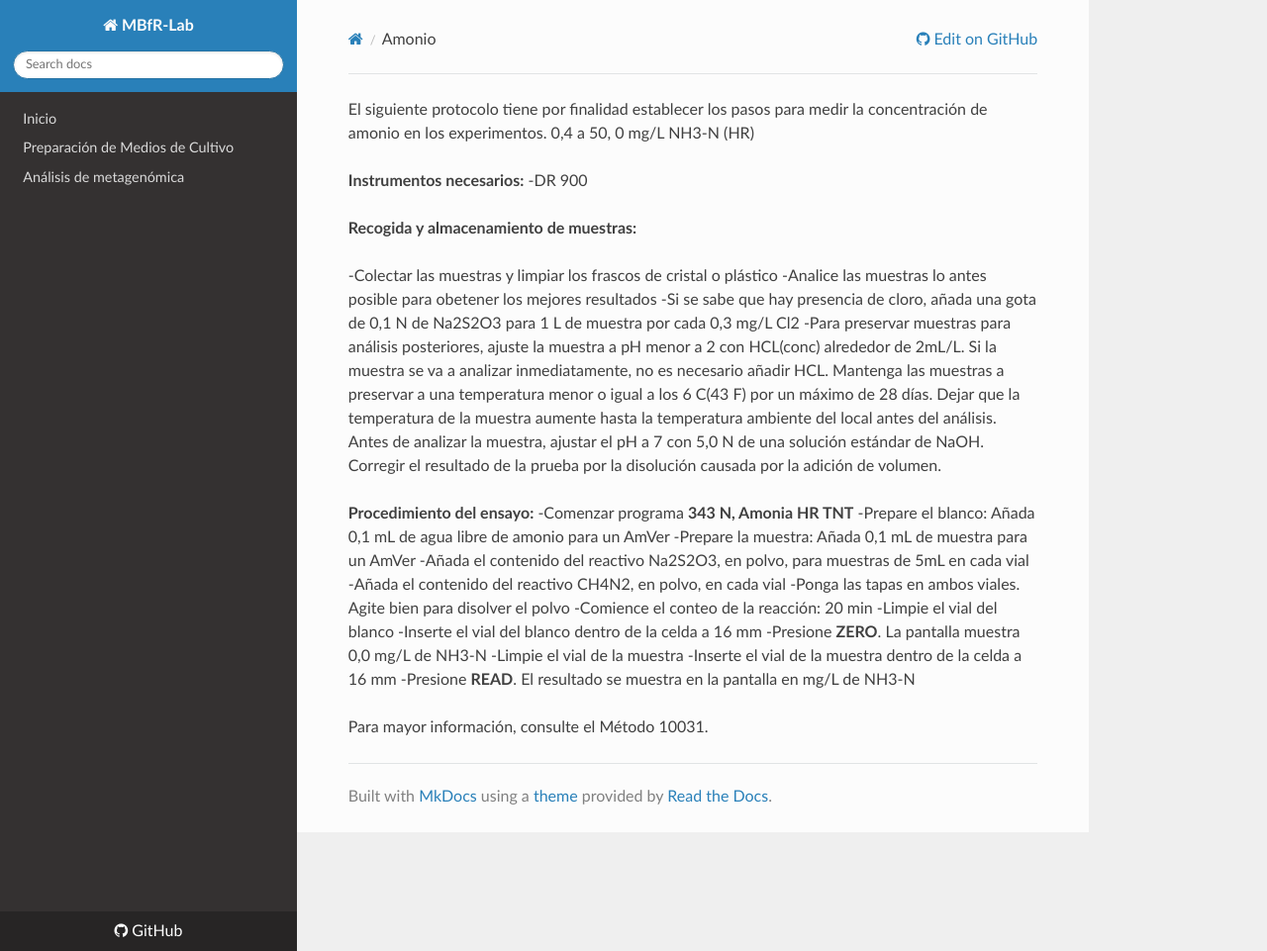
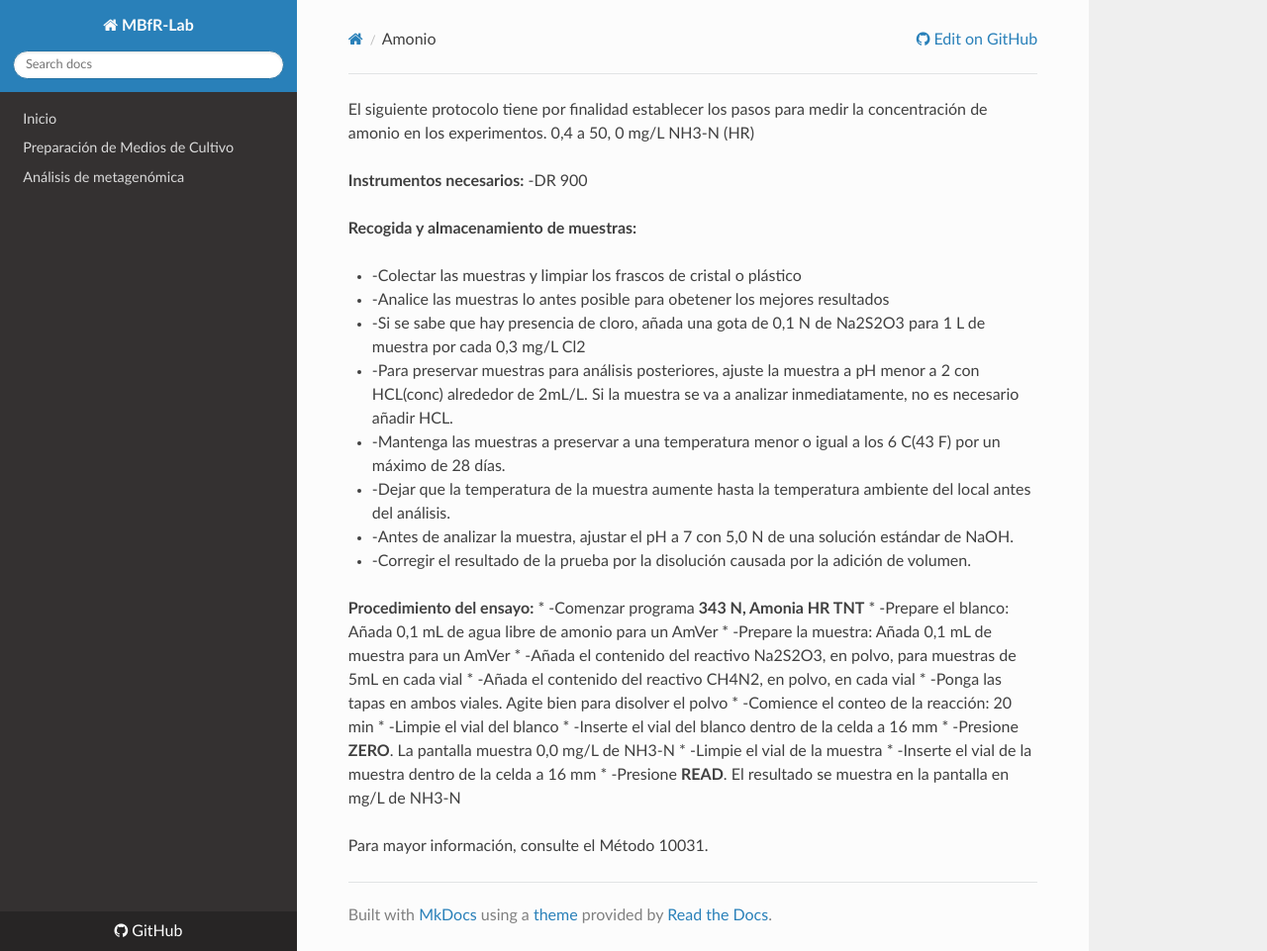
Before and after one commit to Eulogy320/MBfR-Lab, an MkDocs documentation site: the page built from docs/amonio.md, in a window 1280 px wide and 961 px high. Shown: the whole window at 99% size. Built offline with MkDocs 1.6.1, drawn with Linux system fonts in a browser that asks for light colours; nearby versions of some CDN libraries.

```diff
--- a/docs/amonio.md
+++ b/docs/amonio.md
@@ -6,28 +6,28 @@ El siguiente protocolo tiene por finalidad establecer los pasos para medir la co
 
  **Recogida y almacenamiento de muestras:**
 
- -Colectar las muestras y limpiar los frascos de cristal o plástico
- -Analice las muestras lo antes posible para obetener los mejores resultados
- -Si se sabe que hay presencia de cloro, añada una gota de 0,1 N de Na2S2O3 para 1 L de muestra por cada 0,3 mg/L Cl2
- -Para preservar muestras para análisis posteriores, ajuste la muestra a pH menor a 2 con HCL(conc) alrededor de 2mL/L. Si la muestra se va a analizar inmediatamente, no es necesario añadir HCL.
- Mantenga las muestras a preservar a una temperatura menor o igual a los 6 C(43 F) por un máximo de 28 días.
- Dejar que la temperatura de la muestra aumente hasta la temperatura ambiente del local antes del análisis.
- Antes de analizar la muestra, ajustar el pH a 7 con 5,0 N de una solución estándar de NaOH.
- Corregir el resultado de la prueba por la disolución causada por la adición de volumen.
+ * -Colectar las muestras y limpiar los frascos de cristal o plástico
+ * -Analice las muestras lo antes posible para obetener los mejores resultados
+ * -Si se sabe que hay presencia de cloro, añada una gota de 0,1 N de Na2S2O3 para 1 L de muestra por cada 0,3 mg/L Cl2
+ * -Para preservar muestras para análisis posteriores, ajuste la muestra a pH menor a 2 con HCL(conc) alrededor de 2mL/L. Si la muestra se va a analizar inmediatamente, no es necesario añadir HCL.
+ * -Mantenga las muestras a preservar a una temperatura menor o igual a los 6 C(43 F) por un máximo de 28 días.
+ * -Dejar que la temperatura de la muestra aumente hasta la temperatura ambiente del local antes del análisis.
+ * -Antes de analizar la muestra, ajustar el pH a 7 con 5,0 N de una solución estándar de NaOH.
+ * -Corregir el resultado de la prueba por la disolución causada por la adición de volumen.
 
  **Procedimiento del ensayo:**
- -Comenzar programa **343 N, Amonia HR TNT**
- -Prepare el blanco: Añada 0,1 mL de agua libre de amonio para un AmVer
- -Prepare la muestra: Añada 0,1 mL de muestra para un AmVer
- -Añada el contenido del reactivo Na2S2O3, en polvo, para muestras de 5mL en cada vial
- -Añada el contenido del reactivo CH4N2, en polvo, en cada vial
- -Ponga las tapas en ambos viales. Agite bien para disolver el polvo
- -Comience el conteo de la reacción: 20 min
- -Limpie el vial del blanco
- -Inserte el vial del blanco dentro de la celda a 16 mm
- -Presione **ZERO**. La pantalla muestra 0,0 mg/L de NH3-N
- -Limpie el vial de la muestra
--Inserte el vial de la muestra dentro de la celda a 16 mm
--Presione **READ**. El resultado se muestra en la pantalla en mg/L de NH3-N
+ * -Comenzar programa **343 N, Amonia HR TNT**
+ * -Prepare el blanco: Añada 0,1 mL de agua libre de amonio para un AmVer
+ * -Prepare la muestra: Añada 0,1 mL de muestra para un AmVer
+ * -Añada el contenido del reactivo Na2S2O3, en polvo, para muestras de 5mL en cada vial
+ * -Añada el contenido del reactivo CH4N2, en polvo, en cada vial
+ * -Ponga las tapas en ambos viales. Agite bien para disolver el polvo
+ * -Comience el conteo de la reacción: 20 min
+ * -Limpie el vial del blanco
+ * -Inserte el vial del blanco dentro de la celda a 16 mm
+ * -Presione **ZERO**. La pantalla muestra 0,0 mg/L de NH3-N
+ * -Limpie el vial de la muestra
+* -Inserte el vial de la muestra dentro de la celda a 16 mm
+* -Presione **READ**. El resultado se muestra en la pantalla en mg/L de NH3-N
 
 Para mayor información, consulte el Método 10031.
```
